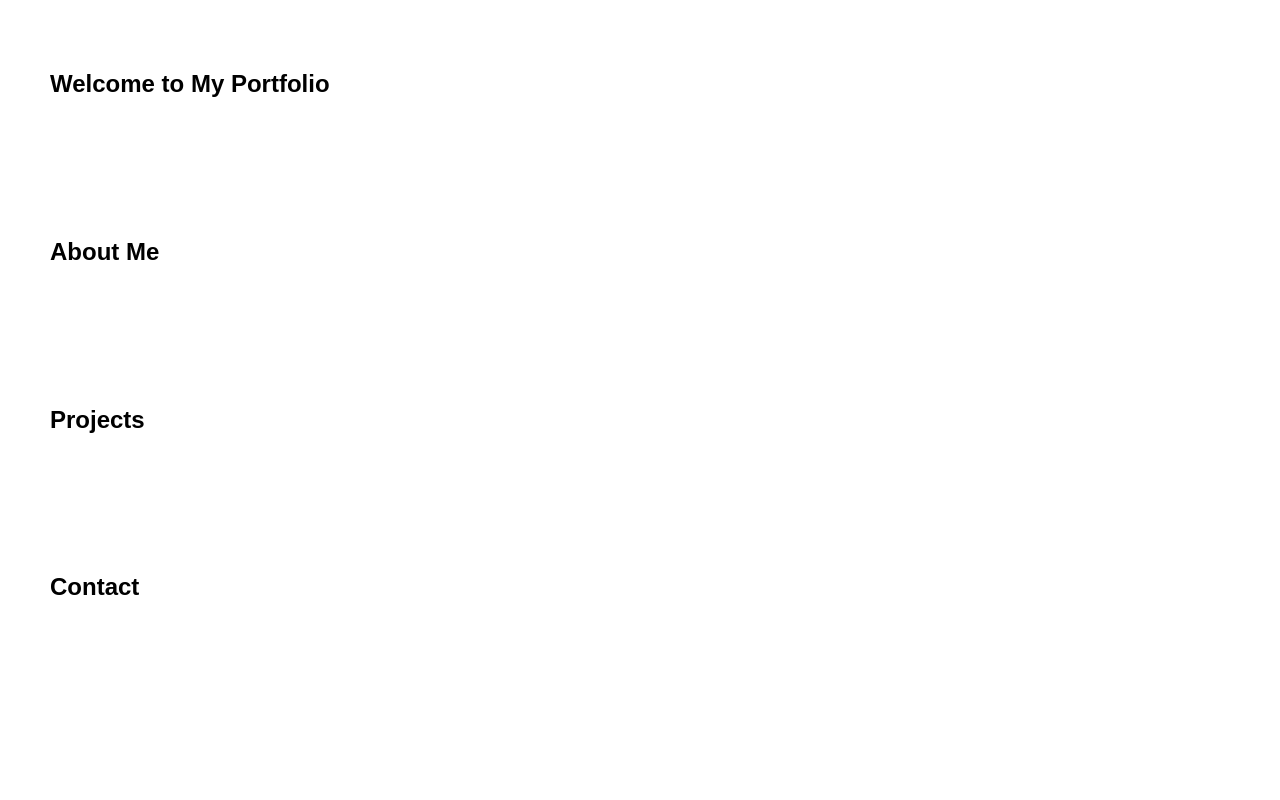
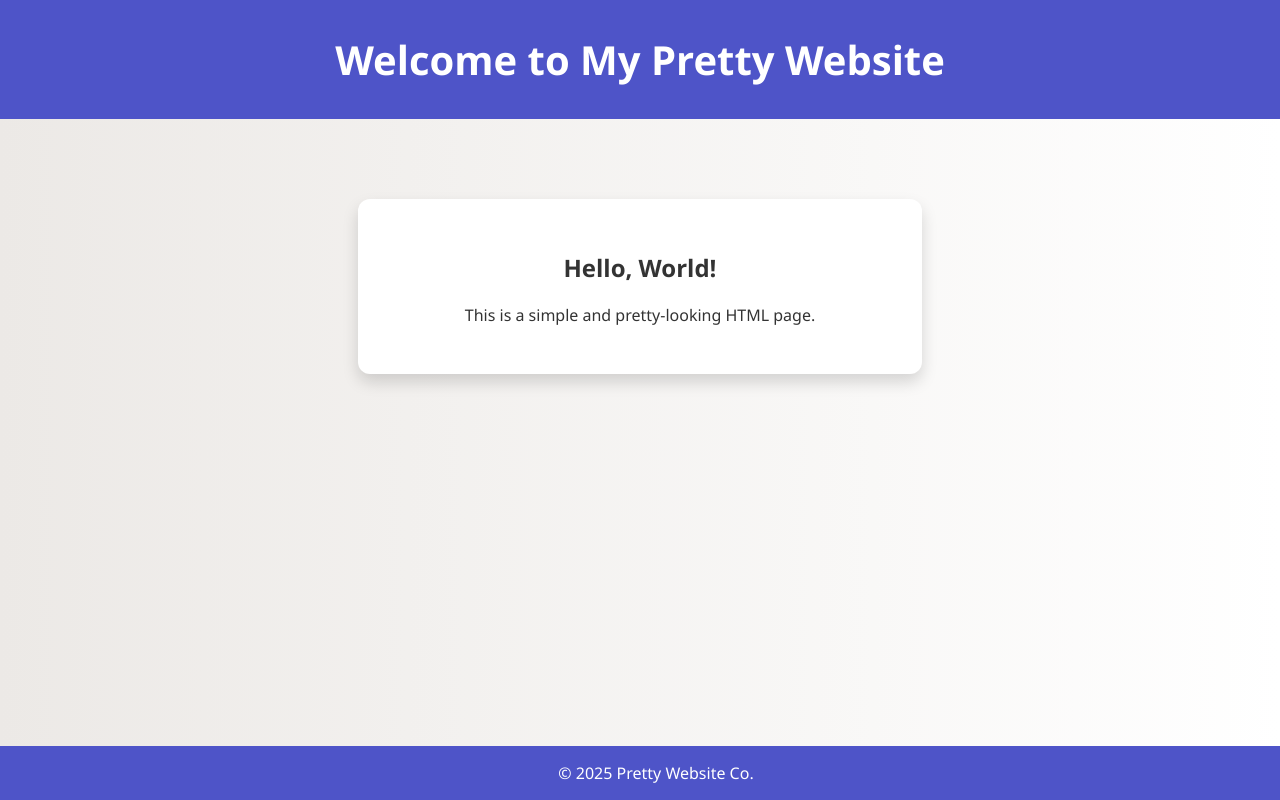
Before and after one commit to soycarlitos/Project-2, a website: page index.html in a window 1280 px wide. Drawn offline with Linux system fonts and the light colour scheme.

Commit message:
Update index.html

```diff
--- a/index.html
+++ b/index.html
@@ -1,24 +1,75 @@
-<!-- index.html -->
 <!DOCTYPE html>
 <html lang="en">
 <head>
-  <meta charset="UTF-8">
-  <meta name="viewport" content="width=device-width, initial-scale=1">
-  <title>My Portfolio</title>
-  <link rel="stylesheet" href="style.css">
+  <meta charset="UTF-8" />
+  <meta name="viewport" content="width=device-width, initial-scale=1.0" />
+  <title>Pretty Website</title>
+  <style>
+    body {
+      margin: 0;
+      font-family: 'Segoe UI', Tahoma, Geneva, Verdana, sans-serif;
+      background: linear-gradient(to right, #ece9e6, #ffffff);
+      color: #333;
+    }
+
+    header {
+      background-color: #4e54c8;
+      color: white;
+      padding: 2rem;
+      text-align: center;
+    }
+
+    header h1 {
+      margin: 0;
+      font-size: 2.5rem;
+    }
+
+    main {
+      padding: 3rem;
+      text-align: center;
+    }
+
+    .card {
+      background: white;
+      box-shadow: 0 8px 16px rgba(0, 0, 0, 0.15);
+      border-radius: 12px;
+      padding: 2rem;
+      max-width: 500px;
+      margin: 2rem auto;
+      transition: transform 0.3s;
+    }
+
+    .card:hover {
+      transform: scale(1.03);
+    }
+
+    footer {
+      background-color: #4e54c8;
+      color: white;
+      text-align: center;
+      padding: 1rem;
+      position: fixed;
+      bottom: 0;
+      width: 100%;
+    }
+  </style>
 </head>
 <body>
-  <section id="home">
-    <h1>Welcome to My Portfolio</h1>
-  </section>
-  <section id="about">
-    <h2>About Me</h2>
-  </section>
-  <section id="projects">
-    <h2>Projects</h2>
-  </section>
-  <section id="contact">
-    <h2>Contact</h2>
-  </section>
+
+  <header>
+    <h1>Welcome to My Pretty Website</h1>
+  </header>
+
+  <main>
+    <div class="card">
+      <h2>Hello, World!</h2>
+      <p>This is a simple and pretty-looking HTML page.</p>
+    </div>
+  </main>
+
+  <footer>
+    &copy; 2025 Pretty Website Co.
+  </footer>
+
 </body>
 </html>
```
